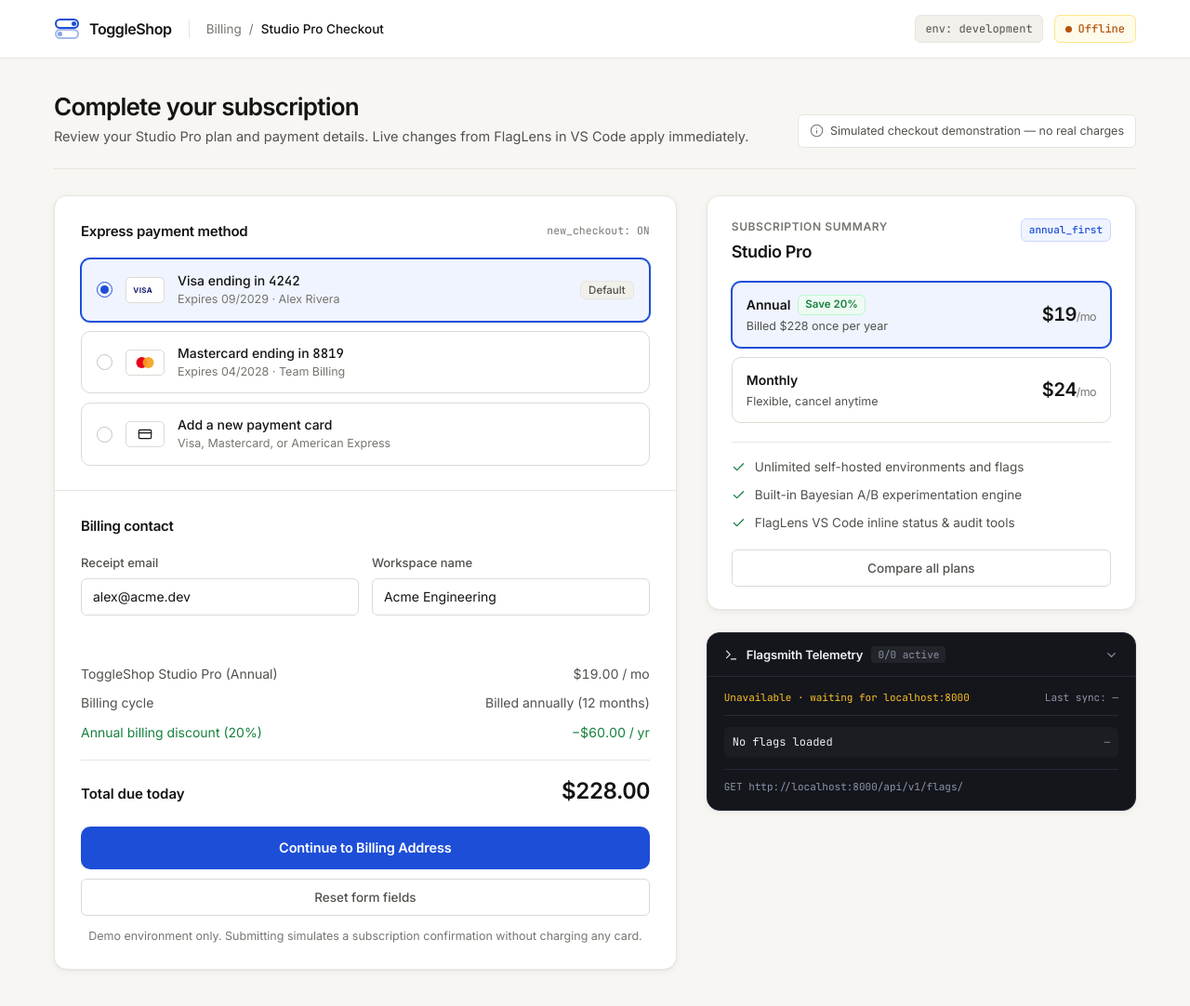
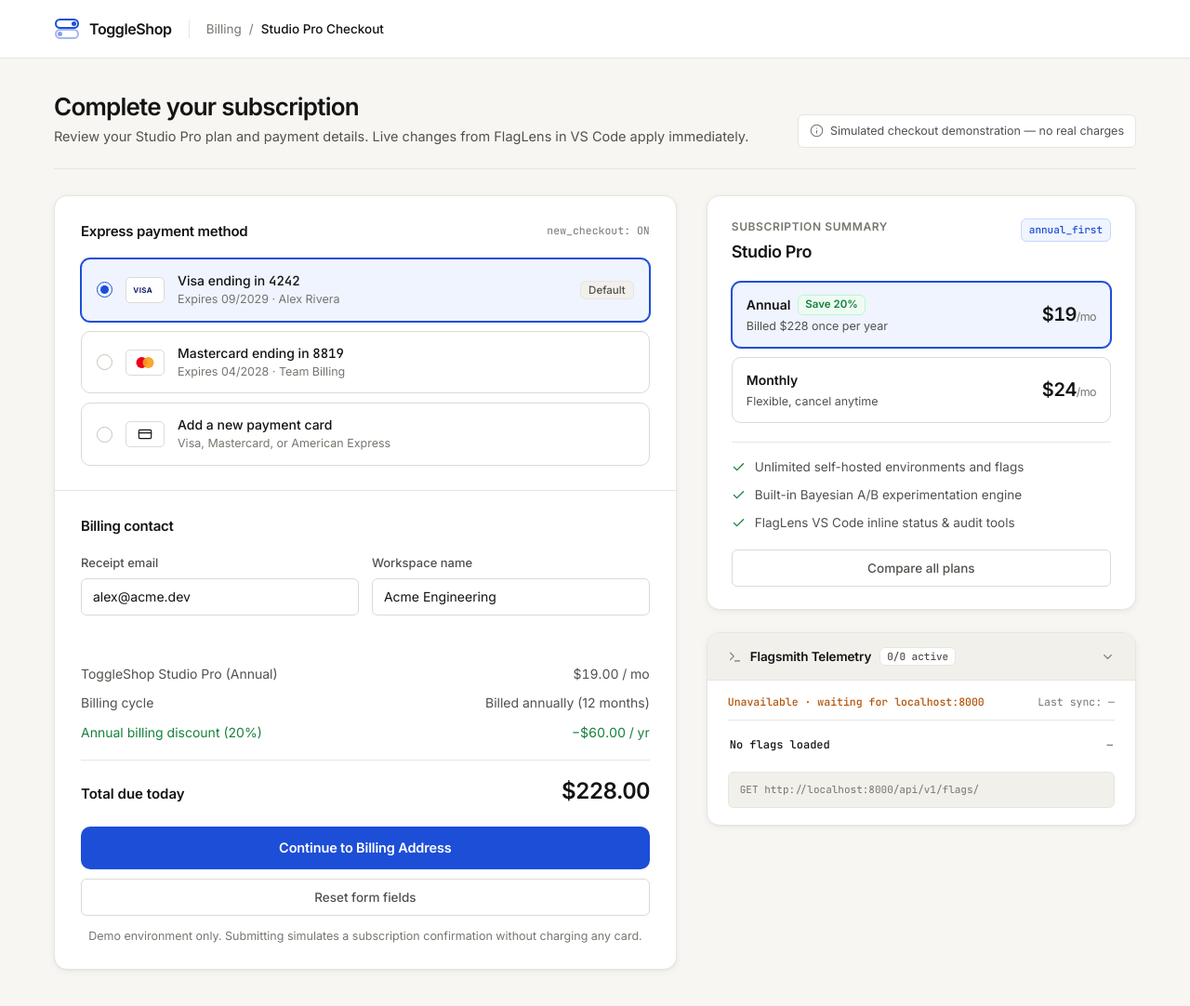
Before and after one commit to Varun2045/FlagLens, a website: page demo-app/index.html in a window 1280 px wide. Shown: the whole page at 93% size. Drawn offline with Linux system fonts and the light colour scheme; no server answers.

```diff
--- a/demo-app/app.js
+++ b/demo-app/app.js
@@ -420,14 +420,18 @@ async function pollFlags() {
   const labelEl = document.getElementById('sync-label');
   try {
     const changedFlags = await flagsmith.refresh();
-    statusEl.className = 'sync-indicator live';
-    labelEl.textContent = 'Live · localhost:8000';
+    if (statusEl && labelEl) {
+      statusEl.className = 'sync-indicator live';
+      labelEl.textContent = 'Live · localhost:8000';
+    }
     renderApp(changedFlags);
   } catch (err) {
     const hasCache = Object.keys(flagsmith.flags).length > 0;
     flagsmith.connectionState = hasCache ? 'cached' : 'offline';
-    statusEl.className = 'sync-indicator offline';
-    labelEl.textContent = hasCache ? 'Cached · Offline' : 'Offline';
+    if (statusEl && labelEl) {
+      statusEl.className = 'sync-indicator offline';
+      labelEl.textContent = hasCache ? 'Cached · Offline' : 'Offline';
+    }
     renderTelemetry([]);
   }
 }
--- a/demo-app/index.html
+++ b/demo-app/index.html
@@ -46,16 +46,6 @@
             <span aria-hidden="true">/</span>
             <span class="breadcrumb-current">Studio Pro Checkout</span>
           </nav>
-        </div>
-
-        <div class="header-right">
-          <span id="env-indicator" class="env-indicator" title="Active Flagsmith environment">
-            env: development
-          </span>
-          <div id="sync-status" class="sync-indicator" role="status" aria-live="polite">
-            <span class="sync-dot" aria-hidden="true"></span>
-            <span id="sync-label">Connecting...</span>
-          </div>
         </div>
       </div>
     </header>
--- a/demo-app/styles.css
+++ b/demo-app/styles.css
@@ -951,24 +951,25 @@ body.neon {
 }
 
 /* ==========================================================================
-   Developer Telemetry Console (Linear / Vercel Inspector Aesthetic)
+   Developer Telemetry Console (Theme-Harmonized Inspector)
    ========================================================================== */
 .telemetry-console {
-  background: var(--bg-console);
-  color: var(--text-console-primary);
-  border: 1px solid var(--border-console);
+  background: var(--bg-surface);
+  color: var(--text-primary);
+  border: 1px solid var(--border-subtle);
   border-radius: var(--radius-lg);
   overflow: hidden;
   box-shadow: var(--shadow-sm);
+  transition: background-color var(--dur-med) var(--ease-out), border-color var(--dur-med) var(--ease-out);
 }
 
 .console-header {
   width: 100%;
-  padding: 14px 18px;
-  background: transparent;
+  padding: 15px 22px;
+  background: var(--bg-subtle);
   border: none;
-  border-bottom: 1px solid var(--border-console);
-  color: inherit;
+  border-bottom: 1px solid var(--border-subtle);
+  color: var(--text-primary);
   font-family: inherit;
   display: flex;
   align-items: center;
@@ -976,9 +977,10 @@ body.neon {
   gap: 12px;
   cursor: pointer;
   text-align: left;
+  transition: background-color var(--dur-fast) ease;
 }
 .console-header:hover {
-  background: rgba(255, 255, 255, 0.025);
+  background: var(--bg-canvas);
 }
 
 .console-title-group {
@@ -986,23 +988,28 @@ body.neon {
   align-items: center;
   gap: 9px;
 }
+.console-title-group svg {
+  color: var(--text-muted);
+}
 .console-title {
-  font-size: 13px;
+  font-size: 13.5px;
   font-weight: 600;
   letter-spacing: -0.01em;
 }
 .console-count {
   font-family: var(--font-mono);
   font-size: 11px;
-  color: var(--text-console-muted);
+  font-weight: 500;
+  color: var(--text-secondary);
   padding: 2px 7px;
-  border-radius: 4px;
-  background: rgba(255, 255, 255, 0.06);
+  border-radius: var(--radius-sm);
+  background: var(--bg-surface);
+  border: 1px solid var(--border-subtle);
 }
 .console-chevron {
   width: 15px;
   height: 15px;
-  color: var(--text-console-muted);
+  color: var(--text-muted);
   transition: transform var(--dur-fast) ease;
 }
 .telemetry-console.collapsed .console-chevron {
@@ -1013,7 +1020,7 @@ body.neon {
 }
 
 .console-body {
-  padding: 14px 18px 16px;
+  padding: 14px 22px 18px;
 }
 
 .console-meta-bar {
@@ -1022,43 +1029,50 @@ body.neon {
   align-items: center;
   justify-content: space-between;
   gap: 8px;
-  margin-bottom: 12px;
+  margin-bottom: 8px;
   padding-bottom: 10px;
-  border-bottom: 1px solid var(--border-console);
+  border-bottom: 1px solid var(--border-subtle);
   font-family: var(--font-mono);
-  font-size: 11px;
-  color: var(--text-console-muted);
+  font-size: 11.5px;
+  color: var(--text-muted);
 }
 .console-state-confirmed {
-  color: #34d399;
+  color: var(--status-ok);
+  font-weight: 500;
 }
 .console-state-cached {
-  color: #fbbf24;
+  color: var(--status-warn);
+  font-weight: 500;
 }
 
 .flag-rows {
   display: grid;
-  gap: 4px;
 }
 
 .flag-row {
   display: grid;
   grid-template-columns: minmax(0, 1fr) auto;
   align-items: center;
-  gap: 10px;
-  padding: 7px 9px;
-  border-radius: var(--radius-sm);
-  background: var(--bg-console-row);
+  gap: 12px;
+  padding: 9px 2px;
+  border-bottom: 1px solid var(--border-subtle);
   font-family: var(--font-mono);
   font-size: 12px;
   transition: background-color 300ms ease;
 }
+.flag-row:last-child {
+  border-bottom: none;
+}
 .flag-row.changed {
-  background: rgba(56, 189, 248, 0.16);
+  background: var(--brand-soft);
+  border-radius: var(--radius-sm);
+  padding-left: 8px;
+  padding-right: 8px;
 }
 
 .flag-row-name {
-  color: var(--text-console-primary);
+  color: var(--text-primary);
+  font-weight: 500;
   overflow: hidden;
   text-overflow: ellipsis;
   white-space: nowrap;
@@ -1066,13 +1080,13 @@ body.neon {
 .flag-row-right {
   display: inline-flex;
   align-items: center;
-  gap: 8px;
+  gap: 10px;
   flex-shrink: 0;
 }
 .flag-row-val {
-  font-size: 11px;
-  color: var(--text-console-muted);
-  max-width: 110px;
+  font-size: 11.5px;
+  color: var(--text-muted);
+  max-width: 112px;
   overflow: hidden;
   text-overflow: ellipsis;
   white-space: nowrap;
@@ -1083,12 +1097,14 @@ body.neon {
   gap: 5px;
   font-size: 11px;
   font-weight: 600;
+  min-width: 34px;
+  justify-content: flex-end;
 }
 .flag-state-pill.on {
-  color: #34d399;
+  color: var(--status-ok);
 }
 .flag-state-pill.off {
-  color: #6b7280;
+  color: var(--text-muted);
 }
 .flag-state-dot {
   width: 6px;
@@ -1098,12 +1114,14 @@ body.neon {
 }
 
 .console-log {
-  margin-top: 12px;
-  padding-top: 10px;
-  border-top: 1px solid var(--border-console);
+  margin-top: 10px;
+  padding: 10px 12px;
+  border-radius: var(--radius-sm);
+  background: var(--bg-subtle);
+  border: 1px solid var(--border-subtle);
   font-family: var(--font-mono);
   font-size: 11px;
-  color: var(--text-console-muted);
+  color: var(--text-muted);
   display: grid;
   gap: 4px;
 }
```
Also changed, not shown: package.json (+9 -1 lines), README.md, 2 other files.
